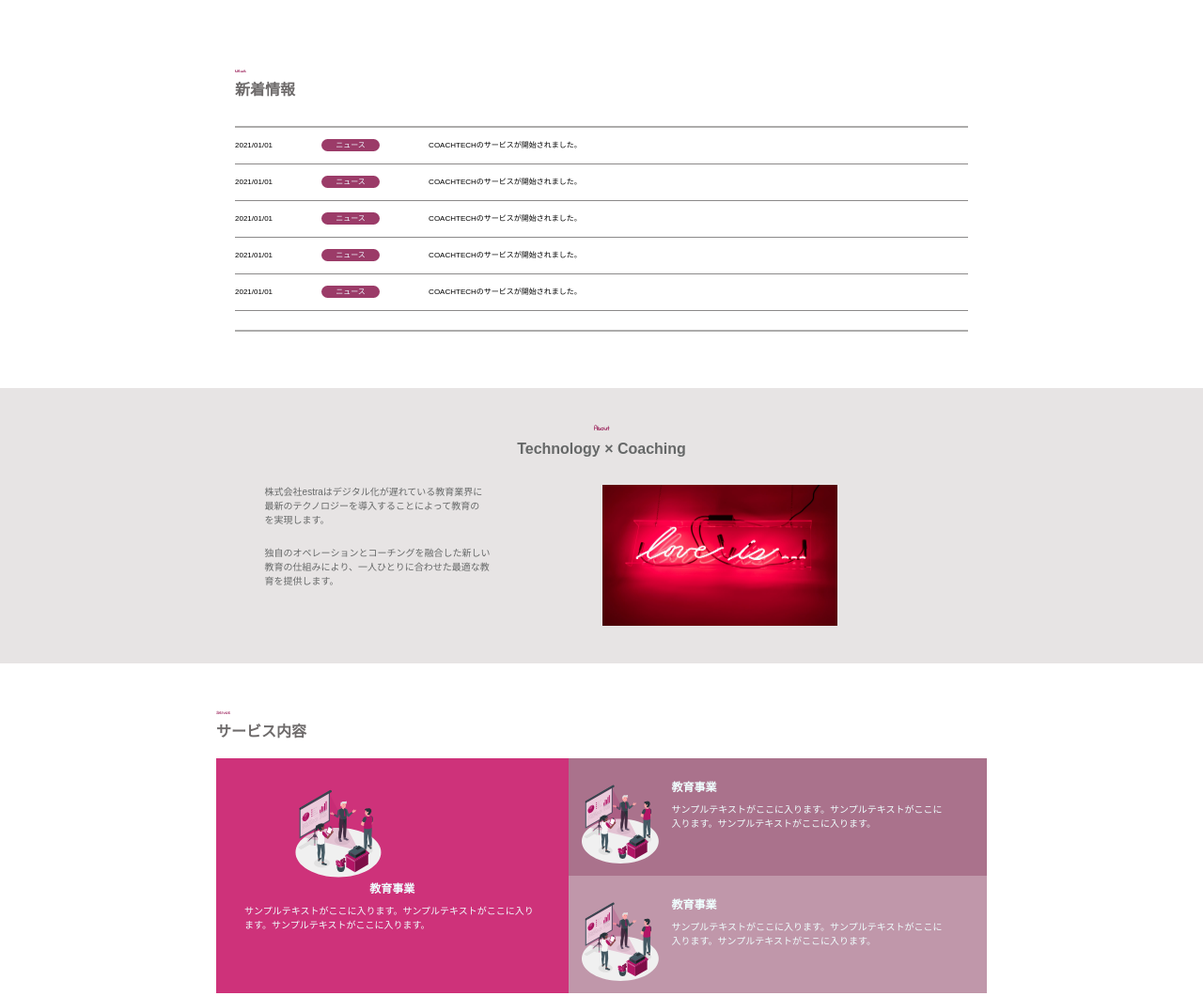
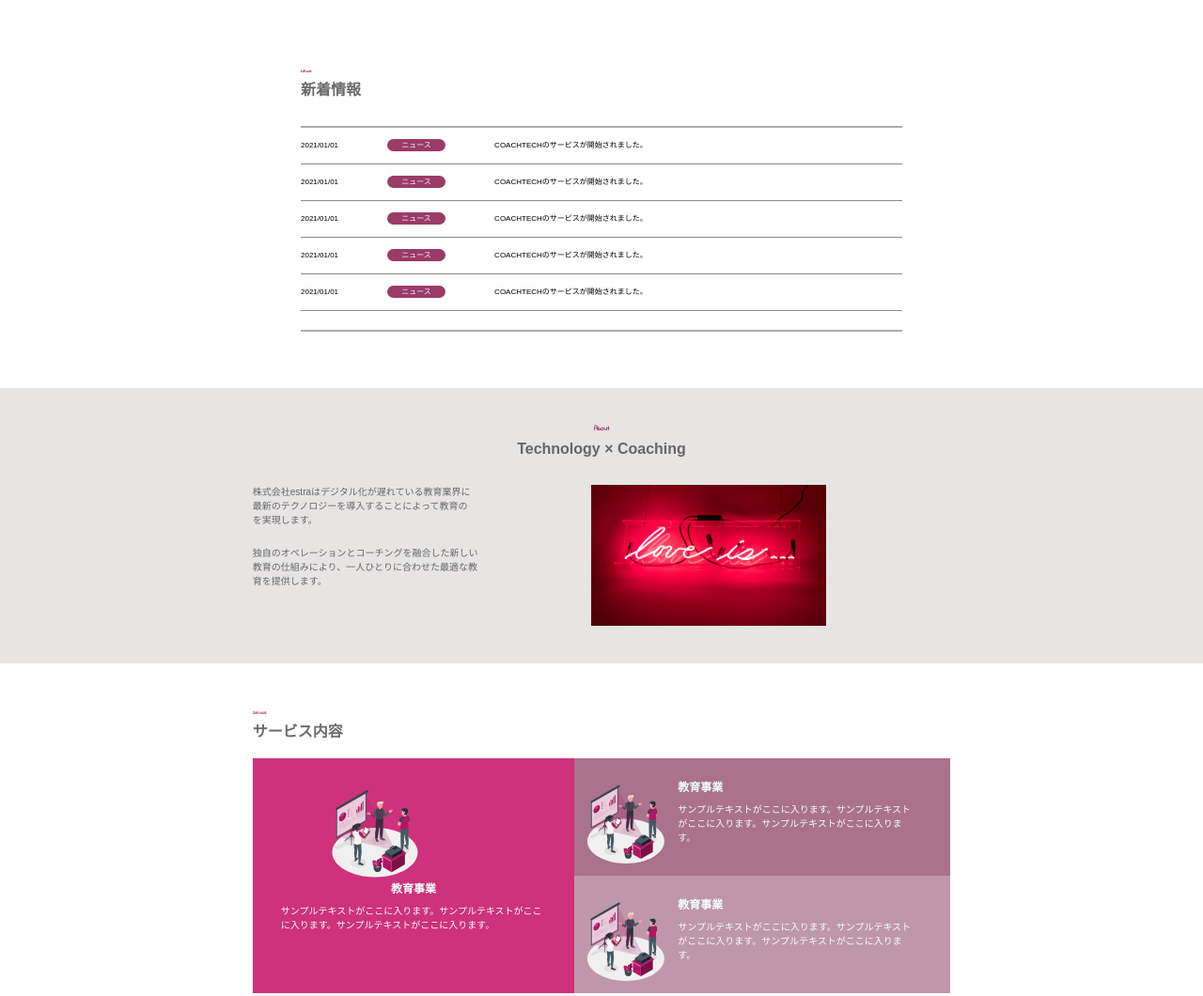
Before and after one commit to florent-chin/LP_first, a plain HTML site: page index.html in a window 1280 px wide. Shown: the part 560-1620 px from the top of the page at 94% size. Drawn offline with Linux system fonts and the light colour scheme.

Commit message:
commitcommit

```diff
--- a/style.css
+++ b/style.css
@@ -65,7 +65,7 @@ body li{
 }
 .main-middle-top{
   border-bottom:2px solid rgb(173, 172, 171);
-  margin: 0 250px;
+  margin: 0 25vw;
   padding-bottom: 30px;
 }
 .main-middle-top h6{
@@ -80,7 +80,7 @@ body li{
 .main-middle-bottom{
   border-bottom: 2px solid rgb(173, 172, 171);
   padding-bottom: 20px;
-  margin: 0 250px;
+  margin: 0 25vw;
 }
 .main-middle-bottom li{
   padding:15px 0;
@@ -96,7 +96,7 @@ body li{
 }
 
 .main-bottom{
-  padding: 40px 22%;
+  padding: 40px 21vw;
   color: rgb(102, 104, 104);
   background-color: rgb(231, 228, 228);
 }
@@ -124,7 +124,7 @@ body li{
 }
 
 .lp-1{
-  padding: 50px 230px;
+  padding: 50px 21vw;
 }
 .lp-1-phara h6{
   font-family: 'Indie Flower', cursive;
@@ -249,7 +249,7 @@ p {
 }
 
 .lp-3{
-  margin: 50px 25vw;
+  margin: 50px 27vw;
 }
 .lp-3-phara h6{
   font-family: 'Indie Flower', cursive;
@@ -327,7 +327,7 @@ td{
   font-size: 10px;
   position: absolute;
   top: 18px;
-  left: 58px;
+  left: 53px;
 }
 .lp-4-btn i{
   color: aliceblue;
```
